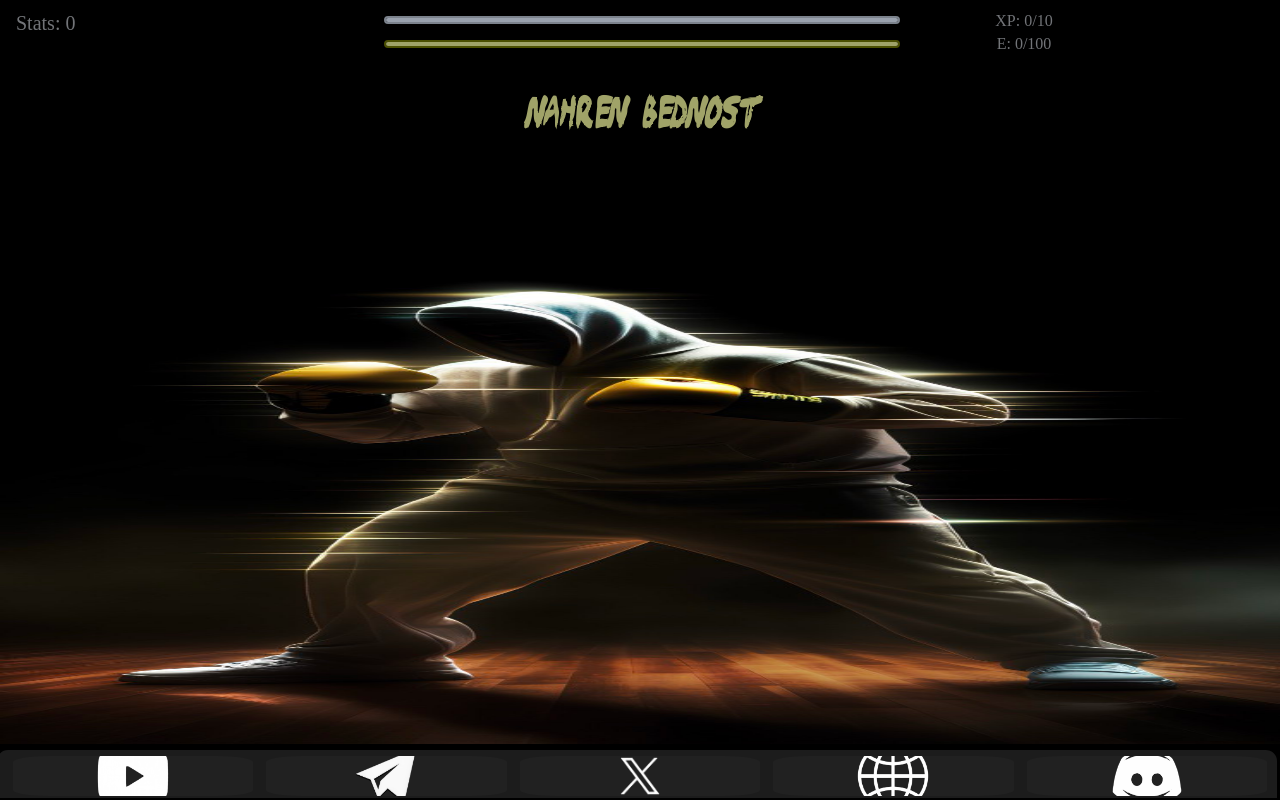
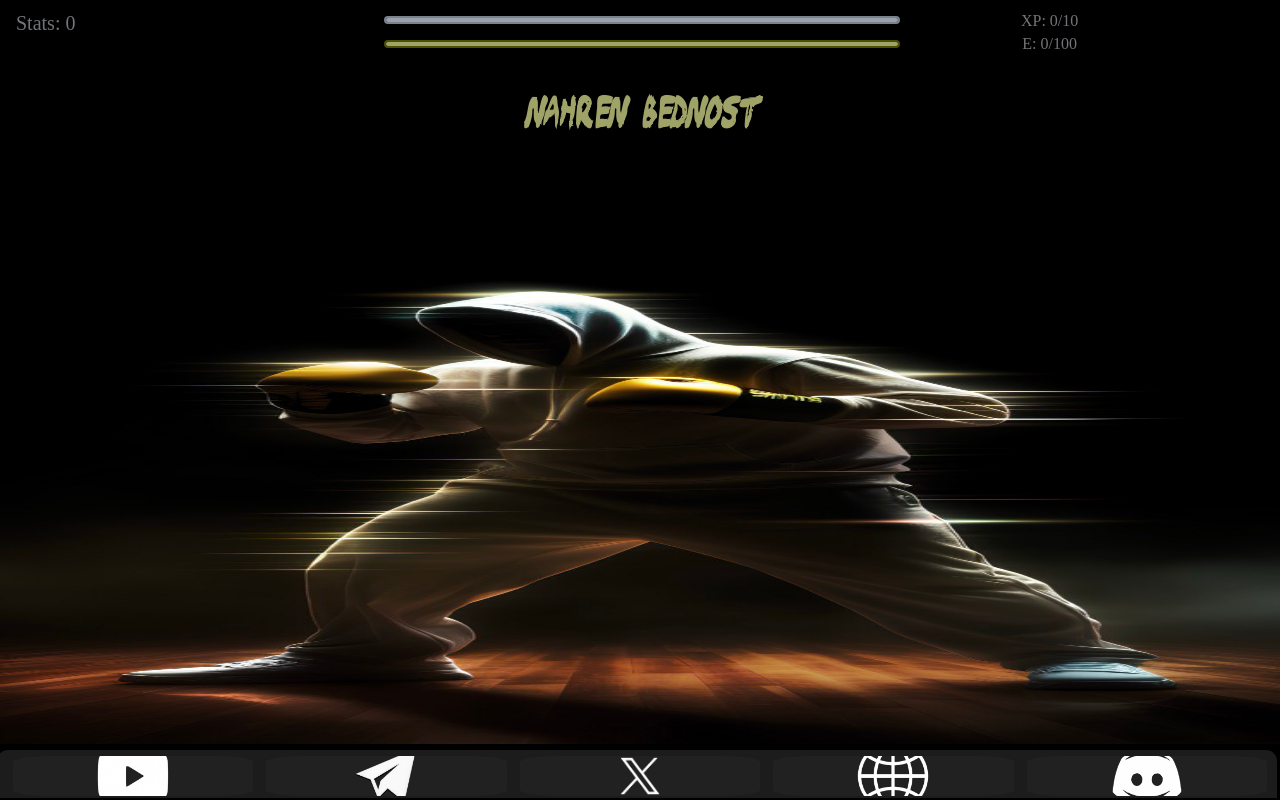
Before and after one commit to OgurecA/TapGame, a website: page CLICK/clicker.html in a window 1280 px wide. Drawn offline with Linux system fonts and the light colour scheme; no server answers.

Commit message:
Описание изменений

```diff
--- a/CLICK/clicker.html
+++ b/CLICK/clicker.html
@@ -82,7 +82,7 @@ body {
 #energy-info p {
     position: absolute;
     top: 2.4vh;
-    right: 10vw;
+    right: 8vw;
     width: 20%;
     text-align: center;
     color: #727478;
@@ -96,7 +96,7 @@ body {
 #XP-info p {
     position: absolute;
     top: -0.5vh;
-    right: 10vw;
+    right: 8vw;
     width: 20%;
     text-align: center;
     color: #727478;
```
